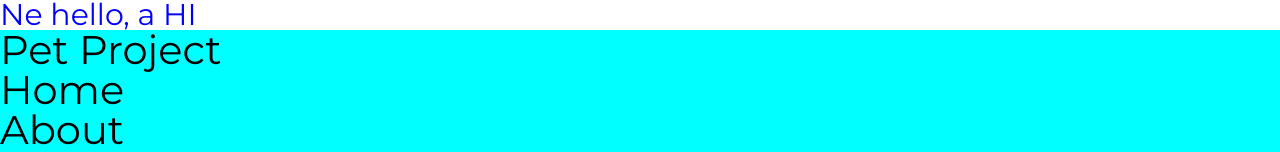
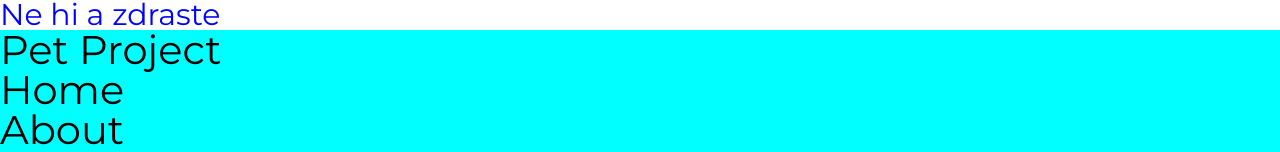
Before and after one commit to BeksultanB/school_ai1, a plain HTML site: page index.html in a window 1280 px wide. Shown: the top 152 px of the page. Drawn offline with Linux system fonts and the light colour scheme.

Commit message:
Ne hi a zdraste

```diff
--- a/index.html
+++ b/index.html
@@ -14,7 +14,7 @@
 </head>
 
 <body>
-  <h1>Ne hello, a HI</h1>
+  <h1>Ne hi a zdraste</h1>
   <header>
     <nav class="navbar">
       <div class="container">
```
